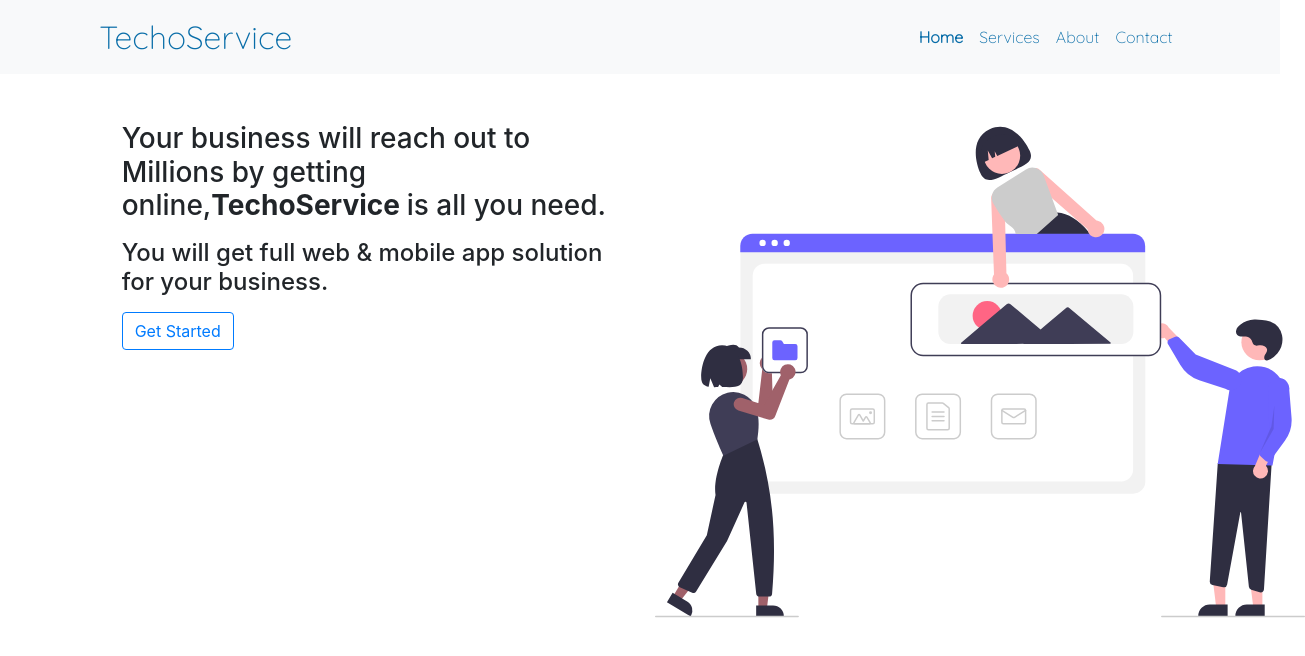
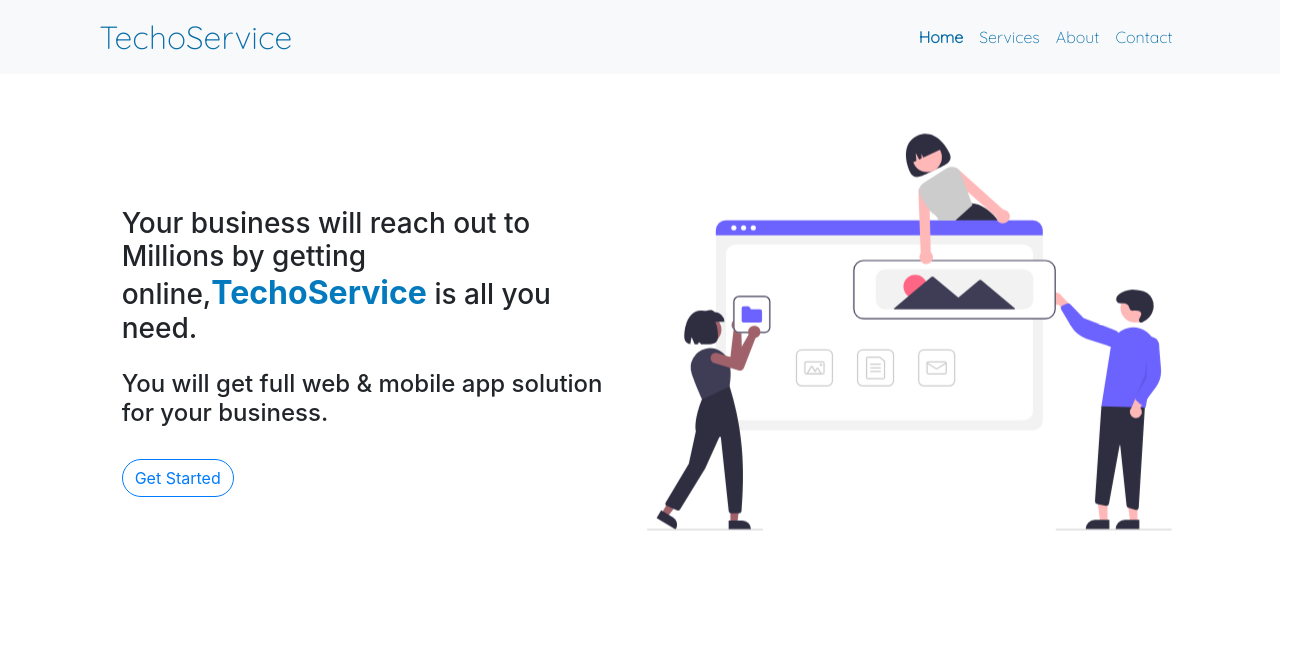
Before and after one commit to umangag07/Reactjs-Projects, a React (Create React App) app in the folder techo_service-website/: page / in a window 1280 px wide. Shown: the top 656 px of the page, 1305 px wide, since content can reach past the window. Built offline with nearby package versions, Linux system fonts and the light colour scheme.

Commit message:
Added animation to the pic

```diff
--- a/techo_service-website/package.json
+++ b/techo_service-website/package.json
@@ -7,6 +7,7 @@
     "@testing-library/jest-dom": "^5.11.6",
     "@testing-library/react": "^11.2.2",
     "@testing-library/user-event": "^12.5.0",
+    "animate.css": "^4.1.1",
     "bootstrap": "^4.5.3",
     "jquery": "^3.5.1",
     "popper.js": "^1.16.1",
--- a/techo_service-website/src/Home.jsx
+++ b/techo_service-website/src/Home.jsx
@@ -1,7 +1,7 @@
 import React from "react";
 import { NavLink } from "react-router-dom";
 import web from '../src/images/building_websites.svg'
-
+import 'animate.css'
 const Home = () => {
   return (
     <>
@@ -10,7 +10,7 @@
           <div className="row">
             <div className="col-10 mx-auto">
               <div className="row">
-              <div className="col-md-6 pt-7 pt-lg-0 order-2 order-lg-1">
+              <div className="col-md-6 pt-7 pt-lg-0 order-2 order-lg-1 d-flex justify-content-center flex-column">
                 <h3 className="mt-5">
                   Your business will reach out to Millions by getting online,
                   <strong className="navbar-brand-content">
@@ -22,13 +22,15 @@
                   You will get full web & mobile app solution for your business.
                 </h4>
                 <div className="mt-3">
-                  <NavLink to="\services" className="btn btn-outline-primary ">
+                  <NavLink to="/services" className="btn btn-outline-primary ">
                     Get Started
                   </NavLink>
                 </div>
               </div>
-              <div className="col-lg-4 order-1 order-lg-2 mt-5 header-img">
-                <img src={web} className="img-animation" width="650px" height="500px" alt="img"/>
+              <div className="col-lg-4 order-2 order-lg-1 mt-2  d-flex justify-content-center flex-column header-img">
+                <div className="animate__animated animate__pulse animate__infinite">
+                  <img src={web} className="img-animation" width="500px" height="500px" alt="img"/>
+                </div>
               </div>
               </div>
             </div>
--- a/techo_service-website/src/Index.css
+++ b/techo_service-website/src/Index.css
@@ -5,16 +5,26 @@
     font-family: 'Quicksand', sans-serif;
 }
 .navbar-brand{
-    font-size: xx-large;
+    font-size: 2rem;
     color:rgb(16, 165, 252) !important;
 }
+.navbar-brand-content{
+    font-size: 2rem;
+    color:rgb(3, 122, 190) !important;
+}
 .menu_item{
-    font-weight: bolder;
+    font-weight: 1000;
+    font-variant: initial;
 }
 .navbar a{
     text-transform: capitalize;
-    color: rgb(8, 109, 168) !important;
+    color: rgb(8, 109, 168) !important;;
 }
 .navbar-nav a:hover{
     color: rgb(1, 71, 71) !important;
 }
+
+#header .btn{
+    border-radius: 50px;
+    transition: 0.6s;
+}
```
Also changed, not shown: 1 other file (tests, documents, lock files or other folders).
